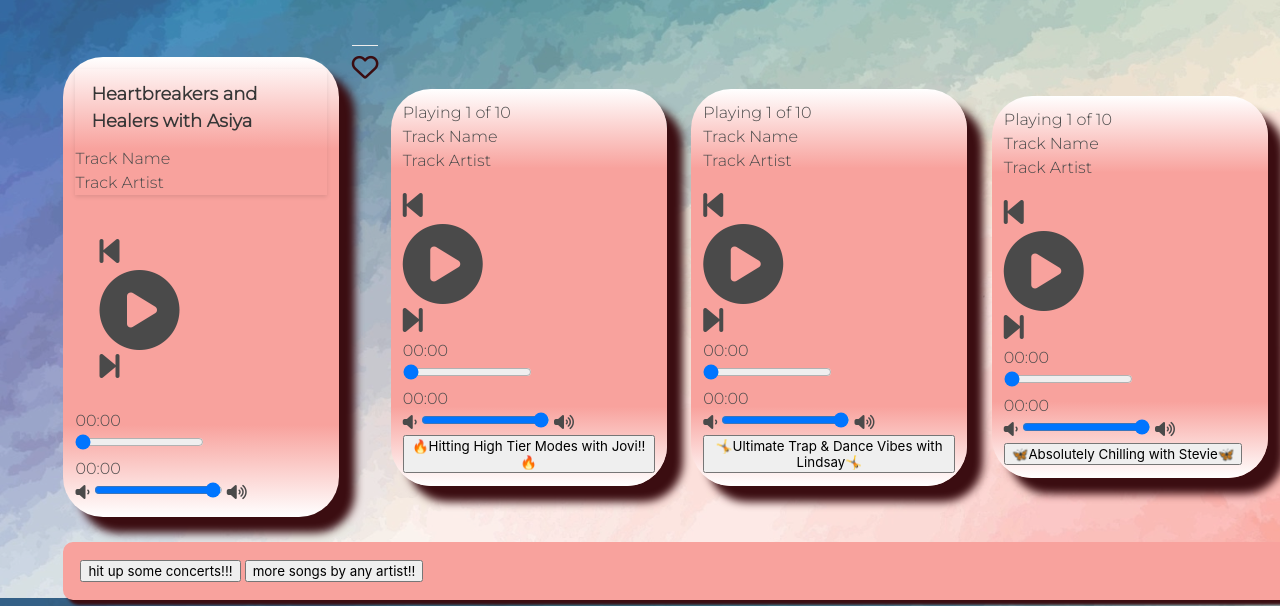
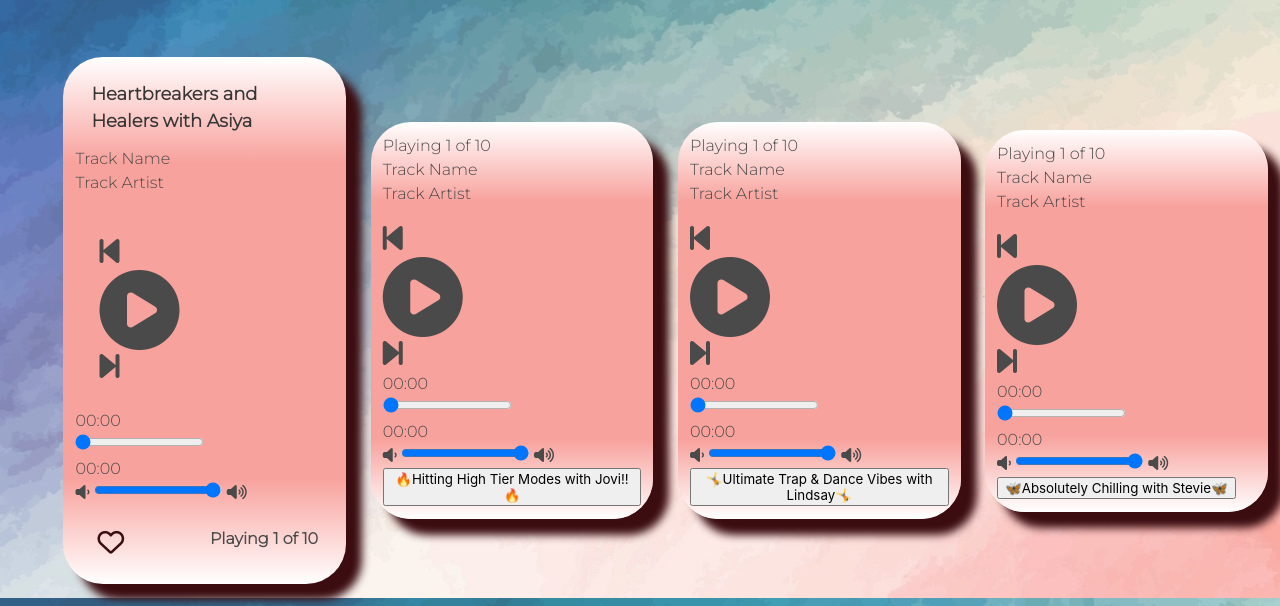
Before and after one commit to lindslewis/music-generator, a plain HTML site: page index.html in a window 1280 px wide. Shown: the part 202-808 px from the top of the page. Drawn offline with nearby package versions, Linux system fonts and the light colour scheme.

Commit message:
got the layout finally of the cards

```diff
--- a/assets/css/style.css
+++ b/assets/css/style.css
@@ -68,7 +68,7 @@ body::before{
     margin: 2%;
     height: 100%;
 }
-
+/* below is the styling for the cards!!!!!! */
 .allFour {
     display: flex;
     align-self: center;
@@ -80,17 +80,22 @@ body::before{
     box-shadow: 2vh 2vh 1vh var(--dark)!important;
 }
 
-
-
 .card-header {
     display: flex;
     flex-wrap: wrap;
     flex-direction: column;
+    border: none!important;
+    box-shadow: none!important;
 }
 .card-header-title {
     font-size: large;
     font-weight: bold;
     padding: 3px;
+}
+
+.card-footer {
+    padding: 2vh;
+    border: none!important;
 }
 .heartContainer {
     outline: none;
@@ -100,11 +105,6 @@ body::before{
     background: none;
     border: 0;
     margin-top: 1vh;
-}
-
-.buttons {
-    display: flex;
-    flex-direction: row;
     text-align: center;
 }
 
@@ -112,6 +112,11 @@ body::before{
     padding: 0;
     margin: 0;
     color: var(--dark);
+}
+
+.trackNum {
+    text-align: end!important;
+
 }
 
 /* need/want to add hover effects with the cursor, but it's not registering. will come back to it. */
--- a/index.html
+++ b/index.html
@@ -54,34 +54,35 @@
                     </article>
                 </section>
 
-                <!-- Define the section for displaying the seek slider-->
-                <div class="slider_container">
-                    <div class="current-time">00:00</div>
+                <!-- seek slider, changed divs to section and p-->
+                <section class="slider_container">
+                    <p class="current-time">00:00</p>
                     <input type="range" min="1" max="100"
                     value="0" class="seek_slider" onchange="seekTo()">
-                    <div class="total-duration">00:00</div>
-                </div>
+                    <p class="total-duration">00:00</p>
+                </section>
 
-                <!-- Define the section for displaying the volume slider-->
-                <div class="slider_container">
+                <!-- volume slider, changed divs to section-->
+                <section class="slider_container">
                     <i class="fa fa-volume-down"></i>
                     <input type="range" min="1" max="100"
                     value="99" class="volume_slider" onchange="setVolume()">
                     <i class="fa fa-volume-up"></i>
-                </div>
-                </div>
                 </section>
-            <article class="card-footer">
+
+                <footer class="card-footer columns is-vcentered">
                     <!-- below is added to be the "like" button. linked to nowhere for now -->
-                <button class="heartContainer">
+                    <button class="heartContainer column is-one-quarter">
                         <i class="heart fa-regular fa-heart fa-2x"></i>
                     </button>
+                    <p class="trackNum now-playingA column">Playing 1 of 10</p>
                     <!-- <button class="heartContainer button is-hovered is-responsive card-footer-item">
                         <span class="heart icon is-large">
                             <i class="fa-regular fa-heart fa-2x"></i> -->
-                    </span>
-                </button>
-            </article>
+                </footer>
+            </section>
+
+        </section>
 
             <!-- <article class="now-playingA ">Playing 1 of 10</article>
             <article class="tracknameA">Track Name</article>
@@ -91,7 +92,8 @@
 
 
             <!-- Asiya's hardcoded songs -->
- <!-- got rid of the button here since it will be presenting differently than originally planned -->
+ <!-- got rid of the button here since it will be presenting differently than originally planned, sections currently to be able to minimize all the files lol -->
+        <section>
             <!--Natalie Imbruglia // torn -->
             <audio>
                 <source src="../project audio files/Natalie Imbruglia - Torn.mp3" controls>
```
Lines whose indentation alone changed are shown as unchanged.
